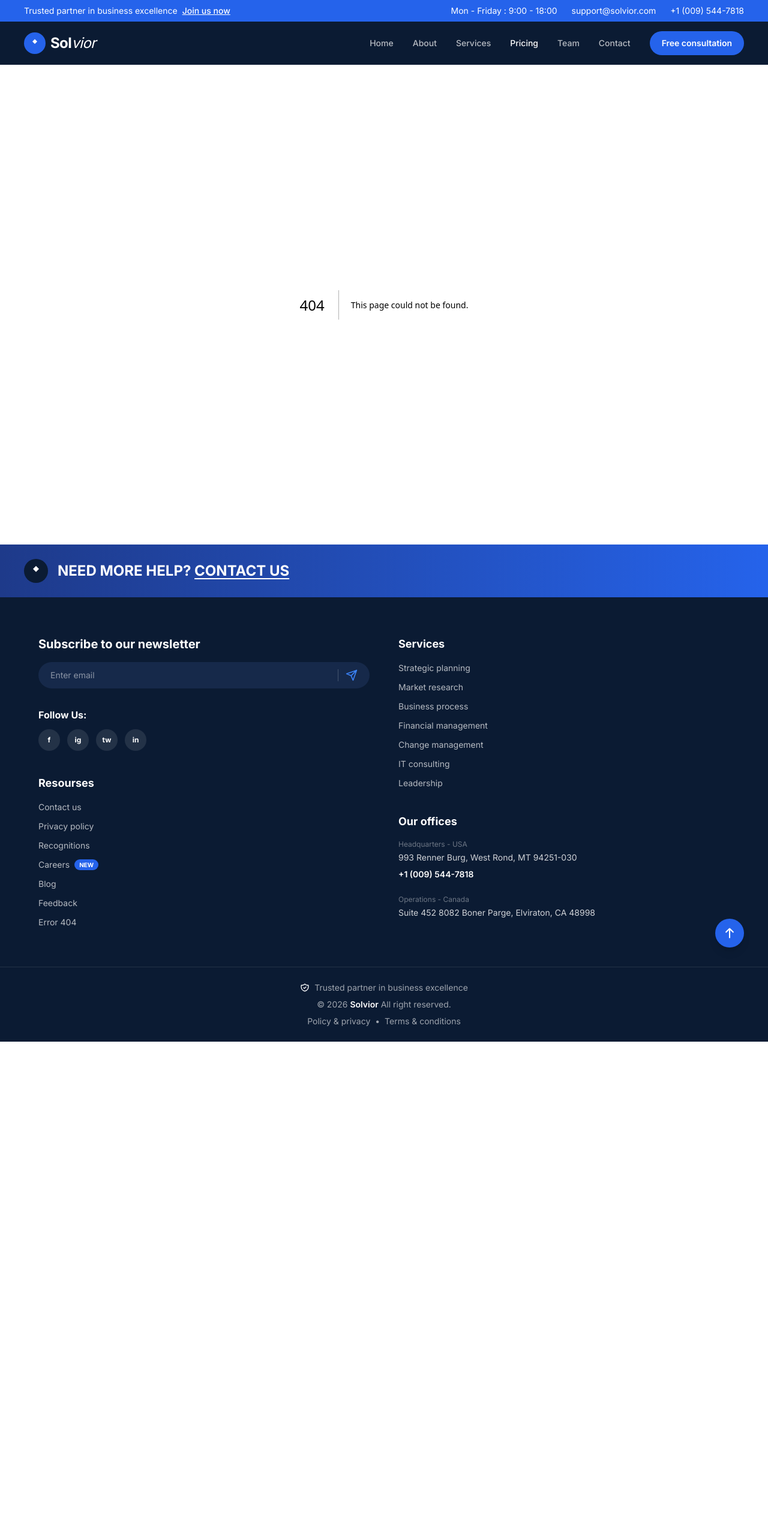
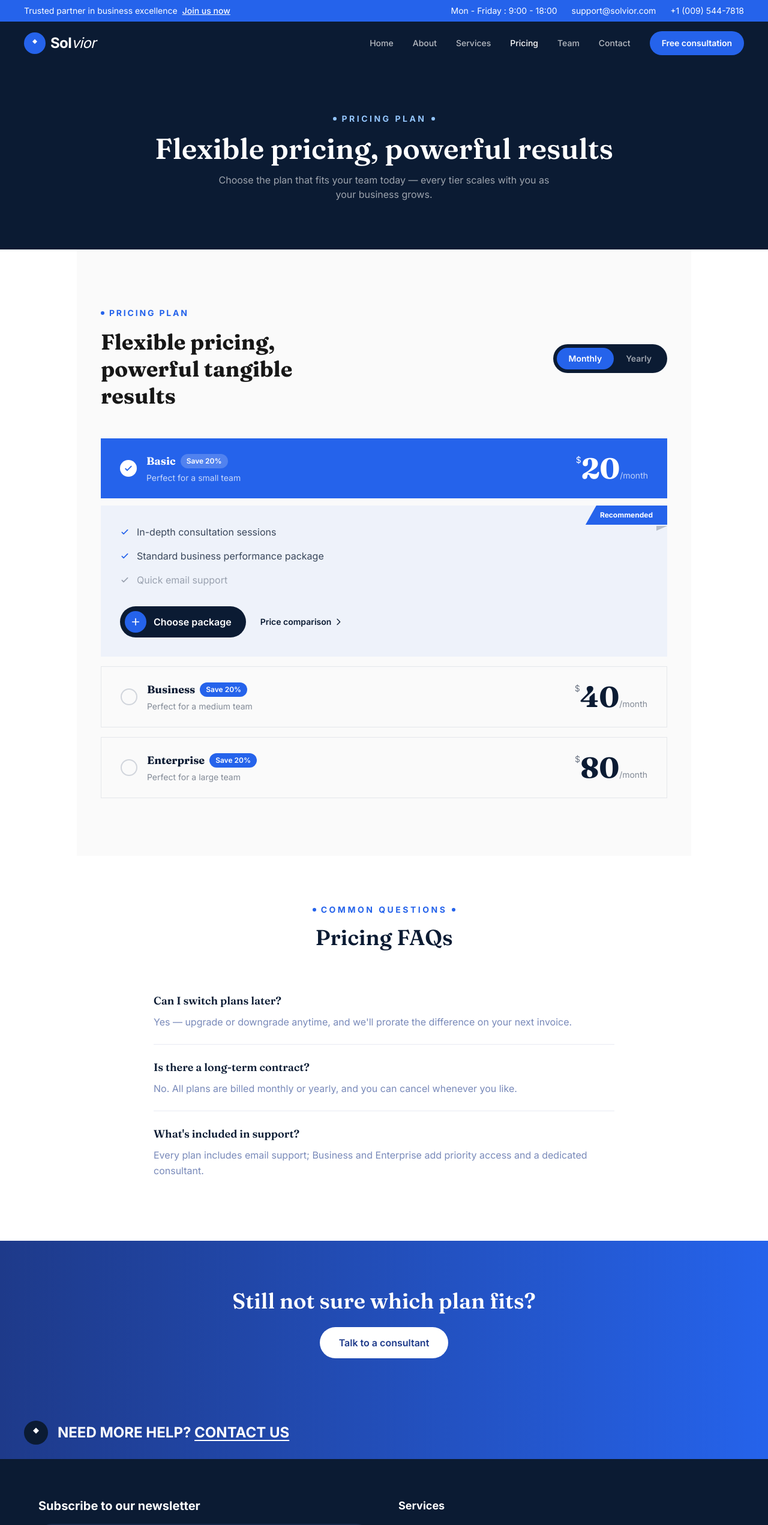
Before and after one commit to maryamiqbal19b-cloud/solvior-home-8, a Next.js app: page /pricing in a window 1280 px wide. Before the commit this address had no page. Shown: the top 2543 px of the page at 60% size. Before the commit the page ends 1737 px from the top, so only its background shows below. Built offline with nearby package versions, Linux system fonts and the light colour scheme.

Commit message:
Create page.tsx

```diff
--- /dev/null
+++ b/app/pricing/page.tsx
@@ -0,0 +1,70 @@
+import type { Metadata } from "next";
+import Link from "next/link";
+import { Eyebrow } from "../components/Reveal";
+import { Pricing } from "../components/Pricing";
+
+export const metadata: Metadata = {
+  title: "Pricing Plan — Solvior",
+  description: "Flexible, transparent pricing plans built for teams of every size. Compare Basic, Business, and Enterprise consulting packages.",
+};
+
+const FAQ = [
+  { q: "Can I switch plans later?", a: "Yes — upgrade or downgrade anytime, and we'll prorate the difference on your next invoice." },
+  { q: "Is there a long-term contract?", a: "No. All plans are billed monthly or yearly, and you can cancel whenever you like." },
+  { q: "What's included in support?", a: "Every plan includes email support; Business and Enterprise add priority access and a dedicated consultant." },
+];
+
+export default function PricingPage() {
+  return (
+    <>
+      {/* Page header banner */}
+      <section className="bg-[#0B1B33] text-white px-6 md:px-10 py-20 text-center">
+        <Eyebrow dark>Pricing Plan</Eyebrow>
+        <h1 className="font-display text-4xl md:text-5xl font-semibold mb-4">
+          Flexible pricing, powerful results
+        </h1>
+        <p className="text-white/60 max-w-xl mx-auto">
+          Choose the plan that fits your team today — every tier scales with you as your business grows.
+        </p>
+      </section>
+
+      {/* Reused pricing component */}
+      <Pricing />
+
+      {/* FAQ */}
+      <section className="py-20 px-6 md:px-10 bg-white">
+        <div className="max-w-3xl mx-auto">
+          <div className="text-center mb-12">
+            <Eyebrow>Common Questions</Eyebrow>
+            <h2 className="font-display text-3xl md:text-4xl font-semibold text-[#0B1B33]">
+              Pricing FAQs
+            </h2>
+          </div>
+          <div className="flex flex-col divide-y divide-[#1E3A8A]/10">
+            {FAQ.map((f) => (
+              <div key={f.q} className="py-6">
+                <h3 className="font-display text-lg font-semibold text-[#0B1B33] mb-2">
+                  {f.q}
+                </h3>
+                <p className="text-[#1E3A8A]/60 leading-relaxed">{f.a}</p>
+              </div>
+            ))}
+          </div>
+        </div>
+      </section>
+
+      {/* CTA */}
+      <section className="py-20 px-6 md:px-10 bg-gradient-to-r from-[#1E3A8A] to-[#2563EB] text-center">
+        <h2 className="font-display text-3xl md:text-4xl font-semibold text-white mb-6">
+          Still not sure which plan fits?
+        </h2>
+        <Link
+          href="/contact"
+          className="inline-block bg-white text-[#1E3A8A] font-semibold px-8 py-3.5 rounded-full hover:bg-[#F6F3EC] transition-colors"
+        >
+          Talk to a consultant
+        </Link>
+      </section>
+    </>
+  );
+}
```
